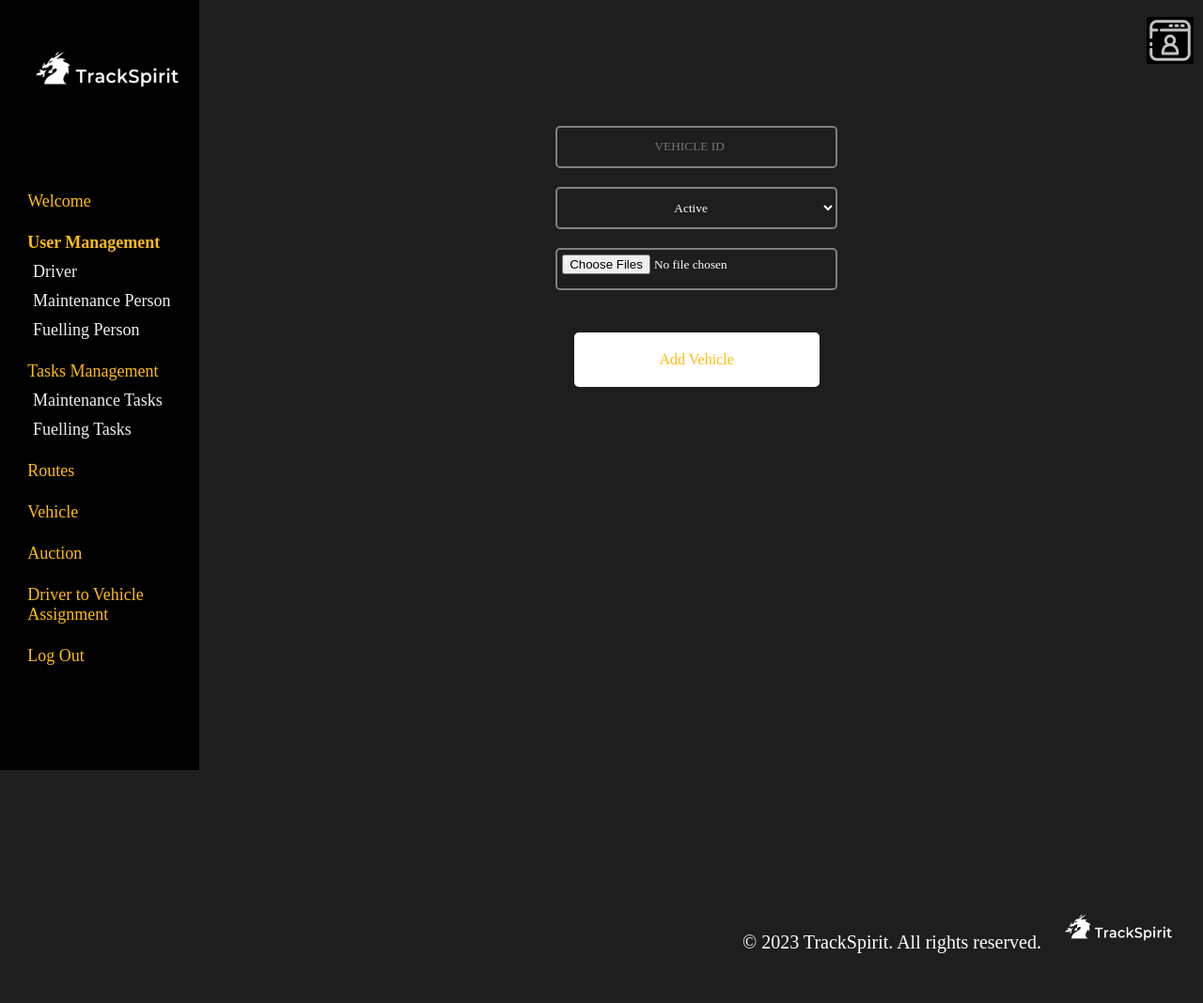
After one commit to Group1swe6/Group1swe6, a PHP site: page /admin/auctionForm.php in a window 1280 px wide. The commit adds this page. Shown: the whole page at 94% size. Run offline with PHP 8.4, Linux system fonts and the light colour scheme.

Commit message:
auction works; updated database

```diff
--- /dev/null
+++ b/csci361teamwork/admin/auctionForm.php
@@ -0,0 +1,230 @@
+<?
+$mysqli = new mysqli("localhost", "root", "", "db");
+?>
+<html>
+
+<head>
+    <style>
+        /* Set global font to Montserrat */
+        * {
+            font-family: Montserrat;
+        }
+
+        /* Set the background color of the web page to black */
+        body {
+            background-color: #1E1E1E;
+        }
+
+        /* Set the style of the title bar at the top of the web page */
+        header {
+            max-width: 100%;
+            height: 50px;
+            background: transparent;
+            padding: 10px;
+            margin-left: 15%;
+
+        }
+
+        h1 {
+            font-size: 80px;
+            color: #FFBC0F;
+            text-align: center;
+            margin-top: 3%;
+        }
+
+        /* Set the style of the form */
+
+        form {
+            width: 500px;
+            height: 600px;
+            background-color: transparent;
+            margin: auto;
+            margin-top: -20%;
+        }
+
+        /* Set the style of the input box in the form */
+        input {
+            width: 300px;
+            height: 45px;
+            border: 2px solid gray;
+            background-color: transparent;
+            padding: 5px;
+            margin: 10px;
+            margin-left: 100px;
+            border-radius: 5px;
+            text-align: center;
+            color: white;
+
+        }
+
+        /* Set the select in form */
+        select {
+            width: 300px;
+            height: 45px;
+            border: 2px solid gray;
+            background-color: transparent;
+            padding: 5px;
+            margin: 10px;
+            margin-left: 100px;
+            border-radius: 5px;
+            text-align: center;
+            color: white;
+        }
+
+        .black {
+            color: black;
+        }
+
+        /* Set the style of the content area in the center of the web page */
+        main {
+            max-width: 100%;
+            height: 600px;
+            background: transparent;
+            padding: 20px;
+            margin: auto;
+            margin-left: 24%;
+            margin-right: 8%;
+            margin-top: 15%
+        }
+
+        /* Set the style of the text in the content area */
+        p {
+            font-size: 20px;
+            color: white;
+        }
+
+        /* Set the style of the sidebar on the left side of the web page */
+        aside {
+            width: 15%;
+            height: 100%;
+            background-color: black;
+            padding: 10px;
+            position: fixed;
+            top: 0px;
+            left: 0;
+            overflow: hidden;
+        }
+
+        aside a.a1 {
+            font-size: 18px;
+            color: #FFBC0F;
+            text-decoration: none;
+            margin: 10px;
+            display: block;
+            margin-left: 10%;
+            margin-right: 10%;
+            margin-top: 12%;
+        }
+
+        aside a.a2 {
+            font-size: 18px;
+            color: #F0F0F0;
+            text-decoration: none;
+            margin: 10px;
+            display: block;
+            margin-left: 13%;
+            margin-right: 10%;
+            margin-top: 5%;
+
+        }
+
+        /* Set the style of the footer at the bottom of the web page */
+        footer {
+            max-width: 100%;
+            height: 50px;
+            background: transparent;
+            padding: 10px;
+        }
+
+        /* Set the style of copyright information in the footer */
+        span {
+            font-size: 20px;
+            color: #ffffff;
+            text-align: right;
+        }
+
+        footer img {
+            height: 150px;
+            width: 150px;
+            margin-bottom: -4.7%;
+        }
+
+        .selected {
+            font-weight: bold;
+        }
+
+        .button {
+            display: block;
+            width: 261px;
+            height: 58px;
+            background: white;
+            border: 2px solid white;
+            border-radius: 5px;
+            font-size: 16px;
+            text-align: center;
+            color: #FFBC0F;
+            cursor: pointer;
+            margin: auto;
+            margin-top: 7%;
+
+        }
+
+        .logo {
+            display: block;
+            margin: 0;
+            margin-top: -15%;
+            width: 200px;
+            height: 200px;
+            cursor: pointer;
+        }
+    </style>
+
+</head>
+
+<body>
+    <!-- Create the title bar at the top of the web page -->
+    <header>
+
+        <img src="image/personal-page.png" alt="personal page" style="height: 50px; width: 50px; margin-left: 96%;">
+
+    </header>
+    <!-- Create a content area in the center of the web page -->
+    <main>
+        <form method="post" action="add_auction.php" enctype="multipart/form-data">
+            <input type="number" id="vehicle_id" name="vehicle_id" placeholder="VEHICLE ID"> <br>
+            <select id="status" name="status" placeholder="STATUS OF AUCTION"> <br>
+                <option class="black" value="Active">Active</option>
+                <option class="black" value="Delayed">Delayed</option>
+                <option class="black" value="Cancelled">Cancelled</option>
+                <option class="black" value="Completed">Completed</option>
+                <input type="file" id="images" name="images" accept="image/*" placeholder="Upload Images" multiple> <br>
+                <button type="submit" name="submit" class="Button" value="Add Vehicle">Add Vehicle
+        </form>
+
+    </main>
+    <!-- Create a sidebar on the left side of the web page -->
+    <aside>
+        <img src="image/logo.png" alt="TrackSpirit Logo" class="logo">
+        <!-- selected = this webpage (make it bold)-->
+        <a href="welcome.php" class="a1">Welcome</a>
+        <a href="user.php" class="a1 selected">User Management</a>
+        <a href="driver.php" class="a2">Driver</a>
+        <a href="maintenance.php" class="a2">Maintenance Person</a>
+        <a href="fuelling.php" class="a2">Fuelling Person</a>
+        <a href="tasks.php" class="a1">Tasks Management</a>
+        <a href="tasks_maintenance.php" class="a2">Maintenance Tasks</a>
+        <a href="tasks_fuelling.php" class="a2">Fuelling Tasks</a>
+        <a href="servicesAdmin.php" class="a1">Routes</a>
+        <a href="vehicle.php" class="a1">Vehicle</a>
+        <a href="auction.php" class="a1">Auction</a>
+        <a href="assignment.php" class="a1">Driver to Vehicle Assignment</a>
+        <a href="/csci361teamwork/logout.php" class="a1">Log Out</a>
+    </aside>
+    <!-- Create a footer at the bottom of the web page -->
+    <footer style="text-align: right;">
+        <span> © 2023 TrackSpirit. All rights reserved.</span>
+        <img src="image/logo.png" alt="TrackSpirit logo">
+    </footer>
+</body>
+
+</html>
--- a/csci361teamwork/admin/vehicleForm.php
+++ b/csci361teamwork/admin/vehicleForm.php
@@ -183,7 +183,7 @@
     <main>
         <form method="post" action="add_vehicle.php">
             <input type="text" id="make" name="make" placeholder="MAKE"> <br >
-            <input type="text" id="platenumber" name="platenumber" placeholder="PLATENUMBER"> <br >
+            <input type="text" id="platenumber" name="platenumber" placeholder="PLATE NUMBER"> <br >
             <input type="text" id="model" name="model" placeholder="MODEL"> <br >
             <input type="number" min="1800" max="2099" id="year" name="year" placeholder="YEAR"> <br >
             <input type="text" id="sittingcapacity" name="sittingcapacity" placeholder="SITTING CAPACITY"> <br >
```
Also changed, not shown: csci361teamwork/admin/add_auction.php (added, +67 -0 lines), csci361teamwork/admin/add_vehicle.php (+3 -4 lines), csci361teamwork/admin/auction.php (+5 -1 lines), csci361teamwork/db.sql (+113 -73 lines), csci361teamwork/admin/image/vehicle_imagesimage (2).png (added), csci361teamwork/admin/image/vehicle_imagesimage (5).png (added), csci361teamwork/admin/image/vehicle_imagesimage.png (added), 1 other file.
